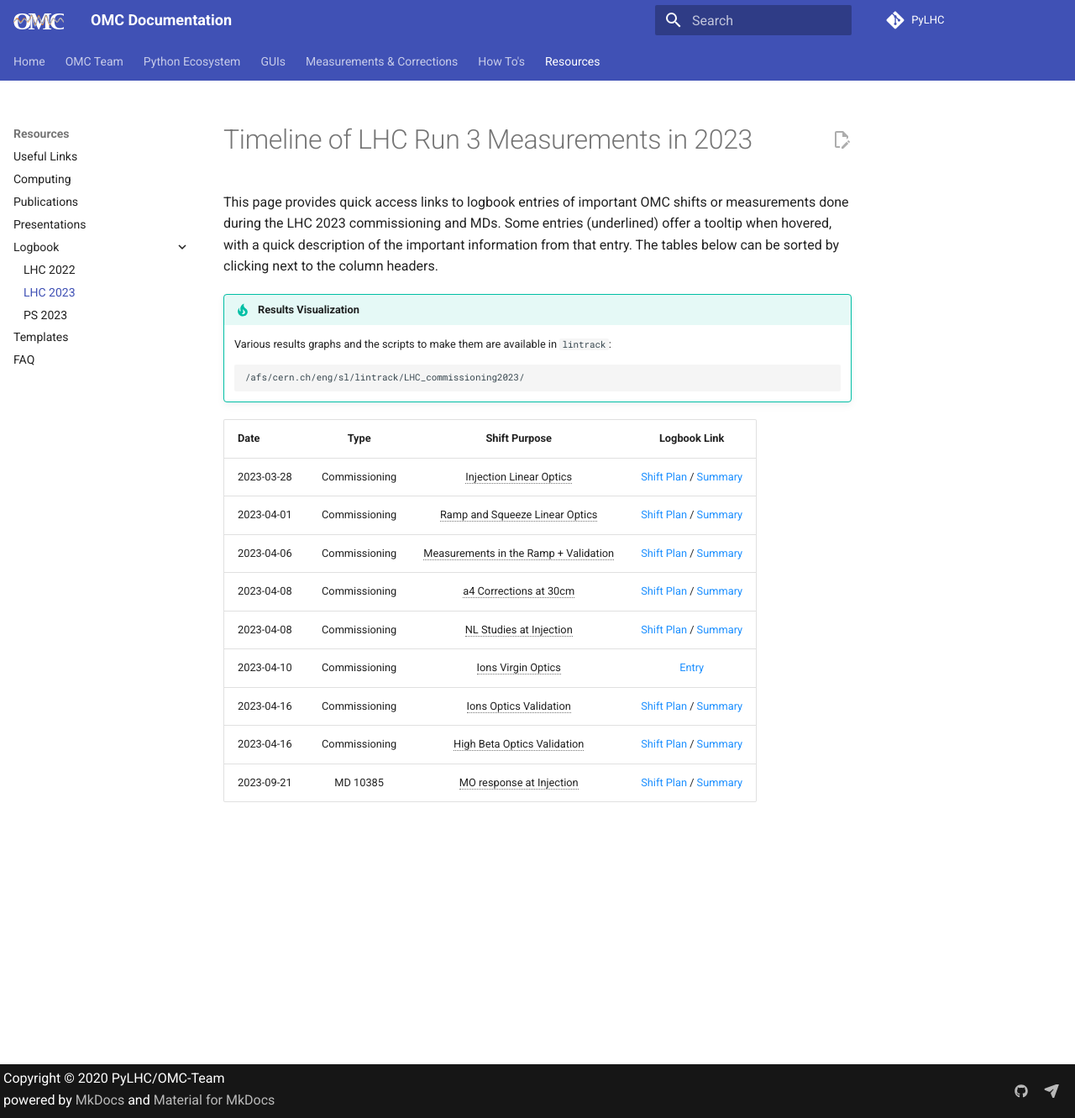
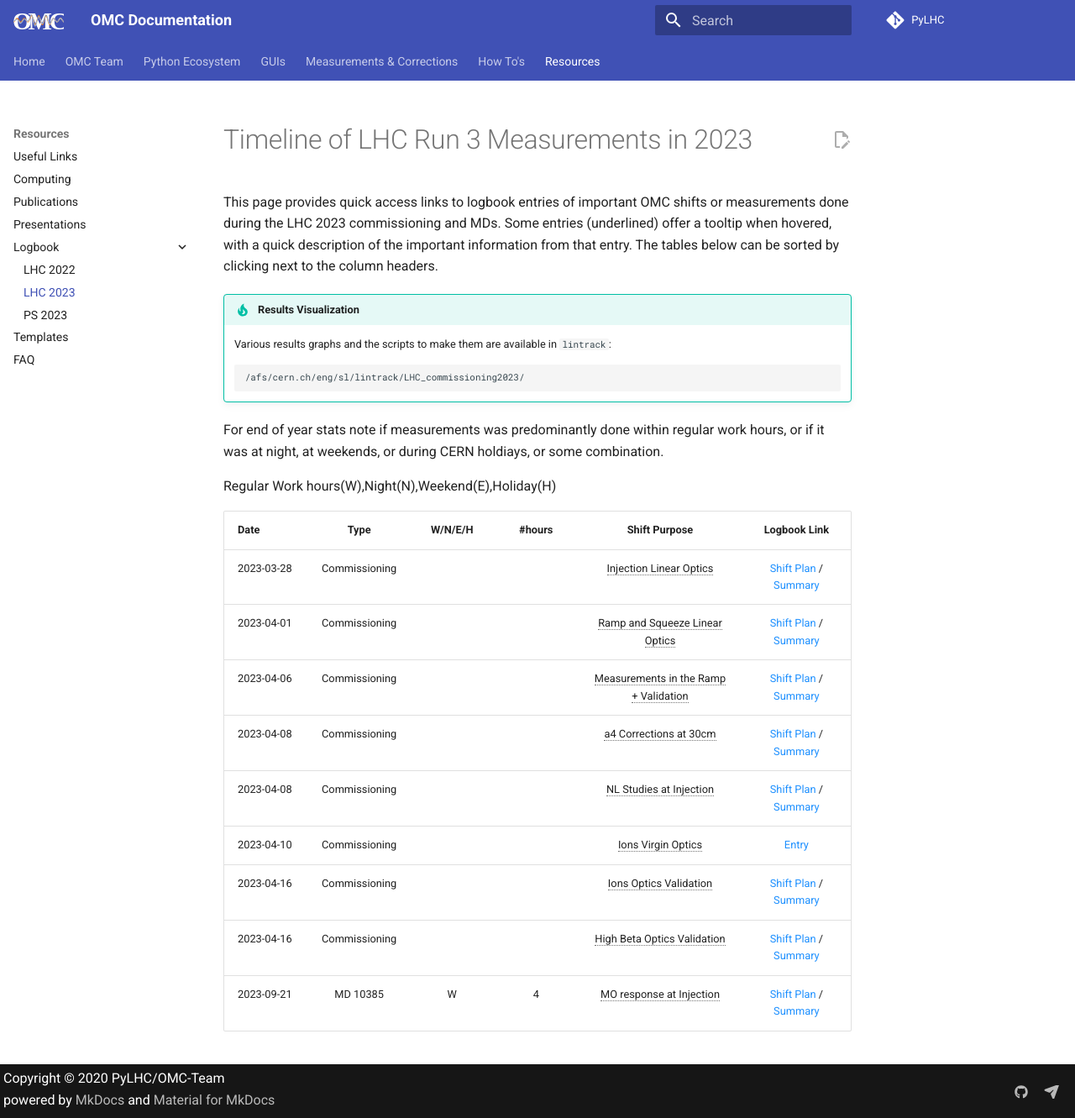
Before and after one commit to pylhc/pylhc.github.io, an MkDocs documentation site: the page built from docs/resources/logbook/2023_lhc.md, in a window 1280 px wide and 1331 px high. Shown: the whole window at 84% size. Built offline with MkDocs 1.6.1 and Material for MkDocs 9.7.7, drawn with Linux system fonts in a browser that asks for light colours; comment, search, counter and statistics services are not loaded.

Commit message:
Update 2023_lhc.md
adding info about whether shift was done in/out of regular hours, and number of hours for shift

````diff
--- a/docs/resources/logbook/2023_lhc.md
+++ b/docs/resources/logbook/2023_lhc.md
@@ -9,18 +9,21 @@ The tables below can be sorted by clicking next to the column headers.
     ```
     /afs/cern.ch/eng/sl/lintrack/LHC_commissioning2023/
     ```
+For end of year stats note if measurements was predominantly done within regular work hours, or if it was at night, at weekends, or during CERN holdiays, or some combination.
 
-| Date       |     Type      |             Shift Purpose             |                                                             Logbook Link                                                              |
-| :--------- | :-----------: | :-----------------------------------: | :-----------------------------------------------------------------------------------------------------------------------------------: |
-| 2023-03-28 | Commissioning |        Injection Linear Optics        |      [Shift Plan][inj_linear_optics]{target=\_blank .cern_login} /  [Summary][inj_linear_optics_sum]{target=\_blank .cern_login}      |
-| 2023-04-01 | Commissioning |    Ramp and Squeeze Linear Optics     | [Shift Plan][squeezed_linear_optics]{target=\_blank .cern_login} /  [Summary][squeezed_linear_optics_sum]{target=\_blank .cern_login} |
-| 2023-04-06 | Commissioning | Measurements in the Ramp + Validation |      [Shift Plan][meas_in_ramp]{target=\_blank .cern_login}           /  [Summary][meas_in_ramp_sum]{target=\_blank .cern_login}      |
-| 2023-04-08 | Commissioning |        a4 Corrections at 30cm         |    [Shift Plan][a4_corrections_30cm]{target=\_blank .cern_login} /  [Summary][a4_corrections_30cm_sum]{target=\_blank .cern_login}    |
-| 2023-04-08 | Commissioning |        NL Studies at Injection        |   [Shift Plan][nl_studies_injection]{target=\_blank .cern_login} /  [Summary][nl_studies_injection_sum]{target=\_blank .cern_login}   |
-| 2023-04-10 | Commissioning |          Ions Virgin Optics           |                                        [Entry][ions_virgin_coupl]{target=\_blank .cern_login}                                         |
-| 2023-04-16 | Commissioning |        Ions Optics Validation         |             [Shift Plan][ion_optics]{target=\_blank .cern_login} / [Summary][ion_optics_sum]{target=\_blank .cern_login}              |
-| 2023-04-16 | Commissioning |      High Beta Optics Validation      |        [Shift Plan][high_beta_shift]{target=\_blank .cern_login} / [Summary][high_beta_shift_sum]{target=\_blank .cern_login}         |
-| 2023-09-21 |    MD 10385   |        MO response at Injection       |        [Shift Plan][21_09_2023_MDstart]{target=\_blank .cern_login} / [Summary][21_09_2023_MDsummary]{target=\_blank .cern_login}     |
+Regular Work hours(W),Night(N),Weekend(E),Holiday(H)
+
+| Date       |     Type      |  W/N/E/H | #hours  |             Shift Purpose             |                                                             Logbook Link                                                              |
+| :--------- | :-----------: | :------: |:-------:| :-----------------------------------: | :-----------------------------------------------------------------------------------------------------------------------------------: |
+| 2023-03-28 | Commissioning |          |         |        Injection Linear Optics        |      [Shift Plan][inj_linear_optics]{target=\_blank .cern_login} /  [Summary][inj_linear_optics_sum]{target=\_blank .cern_login}      |
+| 2023-04-01 | Commissioning |          |         |    Ramp and Squeeze Linear Optics     | [Shift Plan][squeezed_linear_optics]{target=\_blank .cern_login} /  [Summary][squeezed_linear_optics_sum]{target=\_blank .cern_login} |
+| 2023-04-06 | Commissioning |          |         | Measurements in the Ramp + Validation |      [Shift Plan][meas_in_ramp]{target=\_blank .cern_login}           /  [Summary][meas_in_ramp_sum]{target=\_blank .cern_login}      |
+| 2023-04-08 | Commissioning |          |         |        a4 Corrections at 30cm         |    [Shift Plan][a4_corrections_30cm]{target=\_blank .cern_login} /  [Summary][a4_corrections_30cm_sum]{target=\_blank .cern_login}    |
+| 2023-04-08 | Commissioning |          |         |        NL Studies at Injection        |   [Shift Plan][nl_studies_injection]{target=\_blank .cern_login} /  [Summary][nl_studies_injection_sum]{target=\_blank .cern_login}   |
+| 2023-04-10 | Commissioning |          |         |          Ions Virgin Optics           |                                        [Entry][ions_virgin_coupl]{target=\_blank .cern_login}                                         |
+| 2023-04-16 | Commissioning |          |         |        Ions Optics Validation         |             [Shift Plan][ion_optics]{target=\_blank .cern_login} / [Summary][ion_optics_sum]{target=\_blank .cern_login}              |
+| 2023-04-16 | Commissioning |          |         |      High Beta Optics Validation      |        [Shift Plan][high_beta_shift]{target=\_blank .cern_login} / [Summary][high_beta_shift_sum]{target=\_blank .cern_login}         |
+| 2023-09-21 |    MD 10385   | W        | 4       |        MO response at Injection       |        [Shift Plan][21_09_2023_MDstart]{target=\_blank .cern_login} / [Summary][21_09_2023_MDsummary]{target=\_blank .cern_login}     |
 
 
 <!-- All the links below -->
````
